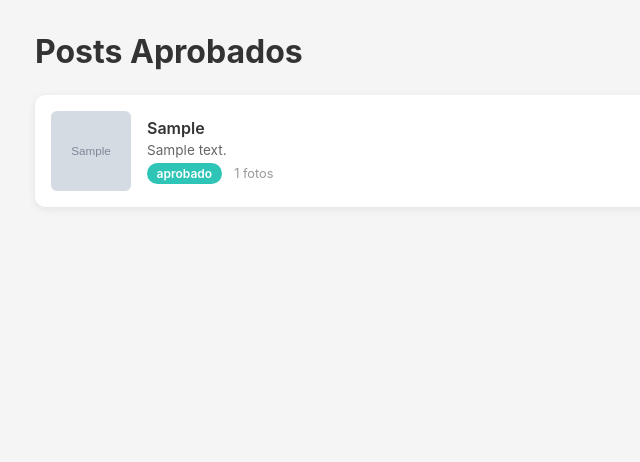
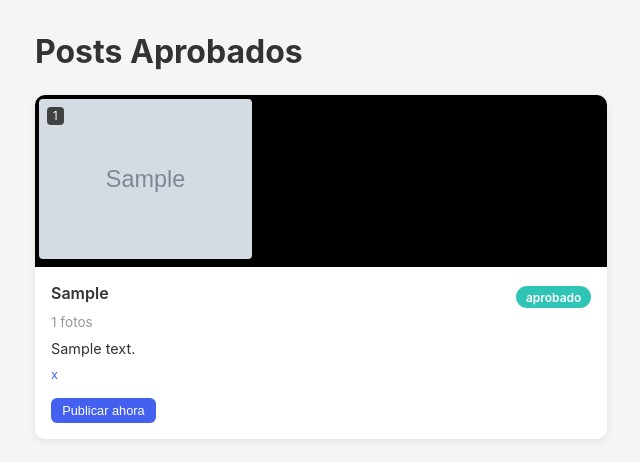
Before and after one commit to boggdan95/photo-to-post, a Flask app: template web/templates/approved.html in a window 1280 px wide. Shown: the part 56-518 px from the top of the page, without its empty margins (21-661 px from the left). Run offline with Flask 3, Linux system fonts and the light colour scheme; the template is opened without the code that fills it: most values are stand-ins (such as "Sample title", 1, 10 or a date in 2020); grey boxes marked "Sample" are stand-in pictures.

Commit message:
feat(ui): mejorar vista de aprobados y agregar publicar ahora
- Mostrar carrusel completo con números en cada foto
- Mostrar caption y hashtags completos
- Botón "Publicar ahora" para publicar directo a Instagram
- Feedback visual durante publicación

Co-Authored-By: Claude Opus 4.5 <noreply@anthropic.com>

```diff
--- a/web/templates/approved.html
+++ b/web/templates/approved.html
@@ -3,13 +3,21 @@
 
 {% block extra_css %}
 <style>
-    .posts-list { display: flex; flex-direction: column; gap: 1rem; }
-    .post-row { display: flex; align-items: center; gap: 1rem; padding: 1rem; }
-    .post-row .thumb { width: 80px; height: 80px; object-fit: cover; border-radius: 6px; }
-    .post-row .info { flex: 1; }
-    .post-row .info .loc { font-weight: 600; }
-    .post-row .info .caption-preview { color: #666; font-size: 0.85rem; margin-top: 0.25rem;
-        white-space: nowrap; overflow: hidden; text-overflow: ellipsis; max-width: 500px; }
+    .posts-grid { display: grid; grid-template-columns: repeat(auto-fill, minmax(400px, 1fr)); gap: 1.5rem; }
+    .post-card { position: relative; }
+    .post-card .photos-strip { display: flex; gap: 4px; overflow-x: auto; padding: 4px; background: #000; }
+    .post-card .photos-strip img { height: 160px; width: auto; object-fit: cover; border-radius: 4px; }
+    .post-card .photo-number {
+        position: absolute; top: 8px; left: 8px;
+        background: rgba(0,0,0,0.7); color: #fff;
+        font-size: 0.7rem; padding: 2px 6px; border-radius: 4px;
+    }
+    .post-card .photo-wrapper { position: relative; display: inline-block; }
+    .post-card .post-body { padding: 1rem; }
+    .post-card .location { font-weight: 600; margin-bottom: 0.5rem; }
+    .post-card .photo-count { color: #999; font-size: 0.85rem; }
+    .caption-text { font-size: 0.9rem; color: #333; margin: 0.5rem 0; line-height: 1.4; }
+    .hashtags { font-size: 0.8rem; color: #4361ee; margin-top: 0.5rem; }
 </style>
 {% endblock %}
 
@@ -17,18 +25,27 @@
 <h1>Posts Aprobados</h1>
 
 {% if posts %}
-<div class="posts-list">
+<div class="posts-grid">
 {% for post in posts %}
-    <div class="card post-row">
-        {% if post.photos %}
-        <img class="thumb" src="/api/photo/{{ post.id }}/{{ post.photos[0].filename }}" alt="">
-        {% endif %}
-        <div class="info">
-            <div class="loc">{{ post.location_display }}</div>
-            <div class="caption-preview">{{ post.caption.text }}</div>
-            <div style="margin-top:0.3rem;">
+    <div class="card post-card" data-post-id="{{ post.id }}">
+        <div class="photos-strip">
+            {% for photo in post.photos %}
+            <div class="photo-wrapper">
+                <img src="/api/photo/{{ post.id }}/{{ photo.filename }}" alt="{{ photo.filename }}">
+                <span class="photo-number">{{ loop.index }}</span>
+            </div>
+            {% endfor %}
+        </div>
+        <div class="post-body">
+            <div style="display: flex; justify-content: space-between; align-items: center;">
+                <span class="location">{{ post.location_display }}</span>
                 <span class="badge badge-approved">aprobado</span>
-                <span style="color:#999;font-size:0.8rem;margin-left:0.5rem;">{{ post.photos|length }} fotos</span>
+            </div>
+            <span class="photo-count">{{ post.photos|length }} fotos</span>
+            <div class="caption-text">{{ post.caption.text }}</div>
+            <div class="hashtags">{{ post.caption.hashtags | join(' ') }}</div>
+            <div style="margin-top: 1rem;">
+                <button class="btn btn-primary btn-sm" onclick="publishNow('{{ post.id }}', this)">Publicar ahora</button>
             </div>
         </div>
     </div>
@@ -41,3 +58,32 @@
 </div>
 {% endif %}
 {% endblock %}
+
+{% block extra_js %}
+<script>
+async function publishNow(postId, btn) {
+    if (!confirm('Publicar este post ahora en Instagram?')) return;
+
+    btn.disabled = true;
+    btn.textContent = 'Publicando...';
+
+    try {
+        const res = await fetch(`/api/post/${postId}/publish-now`, {method: 'POST'});
+        const data = await res.json();
+
+        if (data.ok) {
+            alert('Publicado exitosamente en Instagram!');
+            location.reload();
+        } else {
+            alert('Error: ' + (data.error || 'Unknown error'));
+            btn.disabled = false;
+            btn.textContent = 'Publicar ahora';
+        }
+    } catch (e) {
+        alert('Error: ' + e.message);
+        btn.disabled = false;
+        btn.textContent = 'Publicar ahora';
+    }
+}
+</script>
+{% endblock %}
```
